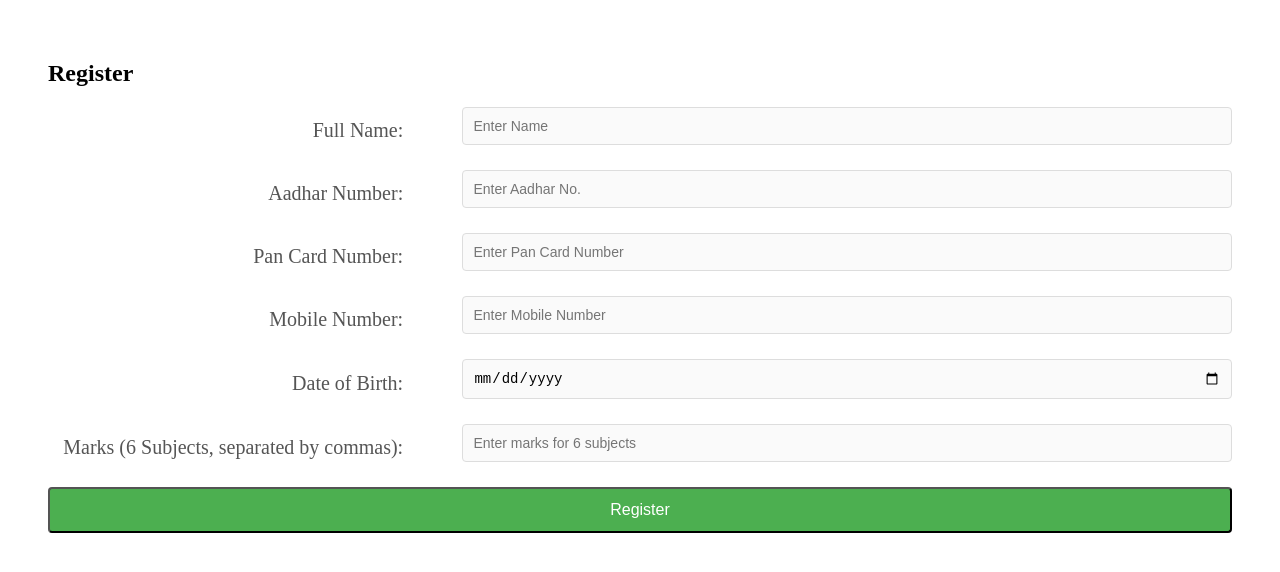
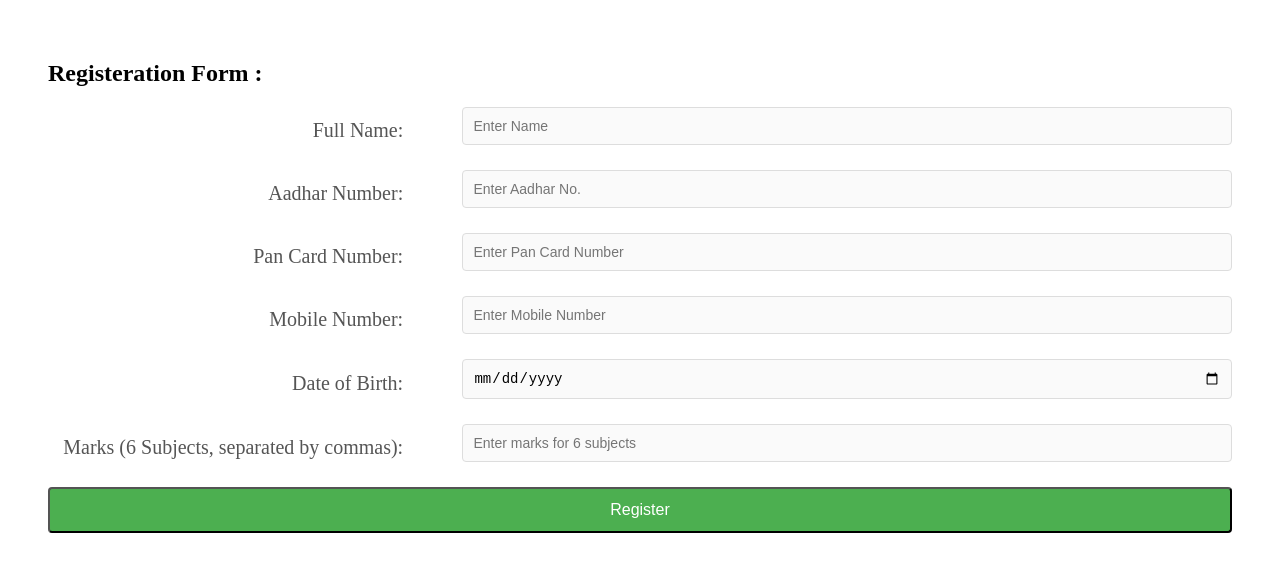
Before and after one commit to mana-2005/Registration_form, a plain HTML site: page index.html in a window 1280 px wide. Drawn offline with Linux system fonts and the light colour scheme.

Commit message:
Update index.html

```diff
--- a/index.html
+++ b/index.html
@@ -2,7 +2,7 @@
 <script src="form.js"></script>
 
 <div class="form-container">
-    <h2>Register</h2>
+    <h2>Registeration Form : </h2>
     <form>
         <div class="form-row">
             <label for="fullName">Full Name:</label>
```
